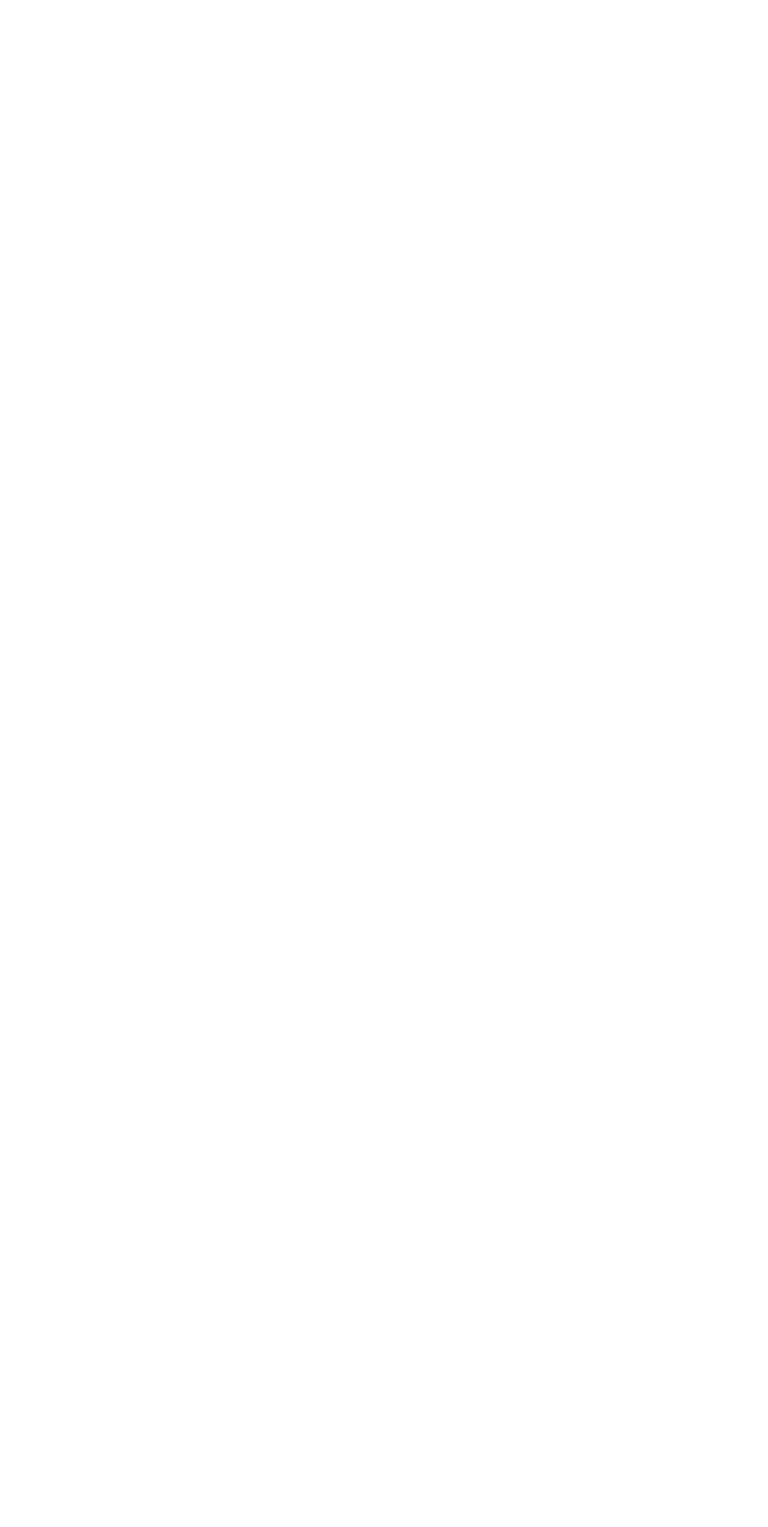
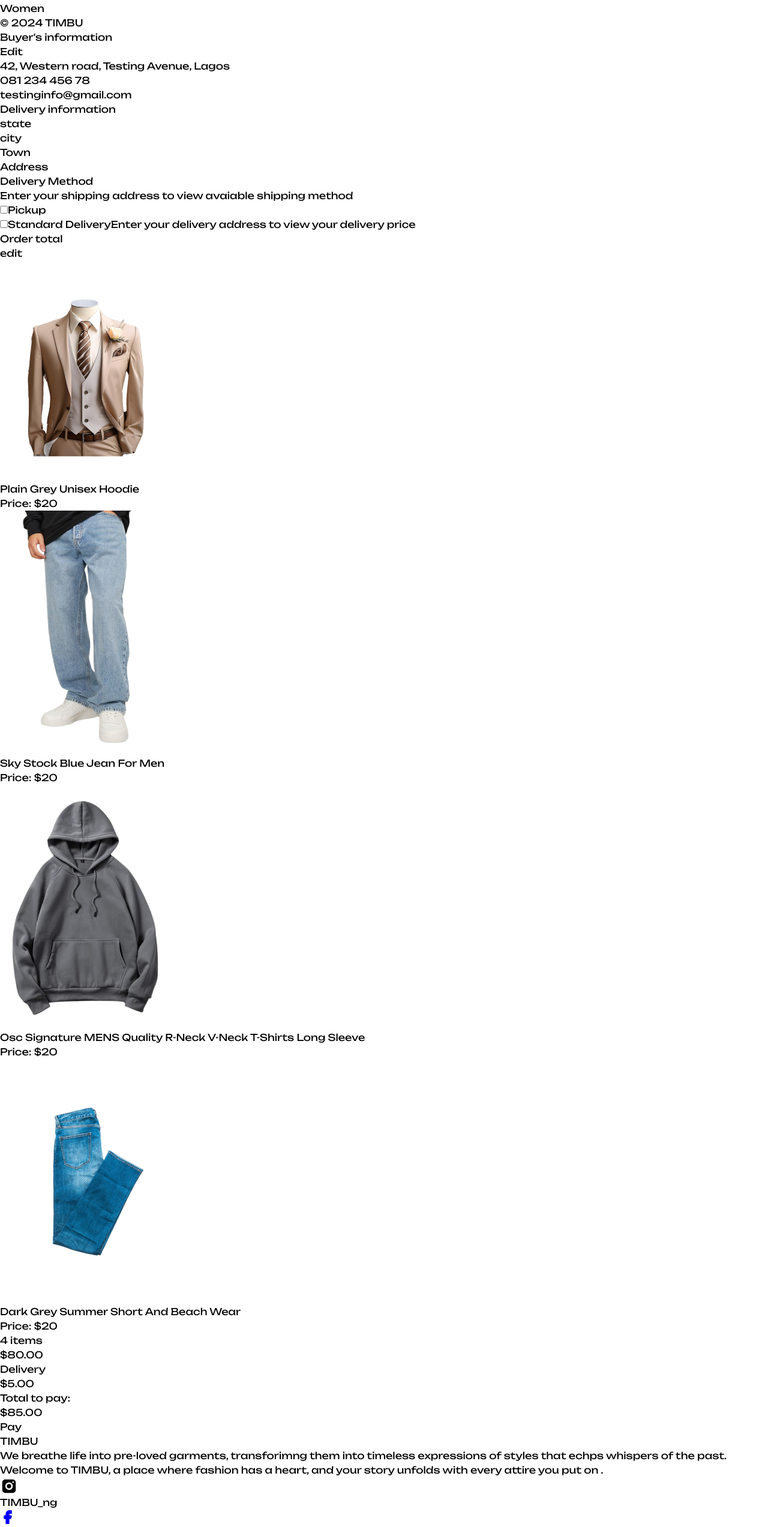
Before and after one commit to toonami2907/redux, a React (Vite) app: page /Checkout in a window 1280 px wide. Before the commit this address had no page. Shown: the part 234-2779 px from the top of the page at 60% size. Before the commit the page ends 800 px from the top, so only its background shows below. Built offline with nearby package versions, Linux system fonts and the light colour scheme.

Commit message:
monday update

```diff
--- a/src/Layout.jsx
+++ b/src/Layout.jsx
@@ -6,7 +6,7 @@
 
 export default function Layout() {
   return (
-    <div>
+    <div className='bg-gray-50'>
         <Navbar2/>
         <Outlet/>
         <Footer/>
--- /dev/null
+++ b/src/components/CheckCart.jsx
@@ -0,0 +1,36 @@
+import React from 'react'
+
+const Products = [
+    { name: "Plain Grey Unisex Hoodie", img: "/Rectangle 53 (1).png" },
+    { name: "Sky Stock Blue Jean For Men", img: "/Rectangle 53.png" },
+    {
+      name: "Osc Signature MENS Quality  R-Neck V-Neck T-Shirts Long Sleeve",
+      img: "/WIDE-LEG WOOL TROUSERS 1 (1).png",
+    },
+    {
+      name: "Dark Grey Summer Short And Beach Wear",
+      img: "/WIDE-LEG WOOL TROUSERS 2 (2).png",
+    },]
+export default function CheckCart() {
+  return (
+    <div>
+        {Array.isArray(Products) && Products.map((item, idx)=> (
+            <li key={idx} className="py-6 flex space-x-6">
+            <img
+              src={item.img}
+              alt=""
+              className="flex-none w-24 h-24 object-center object-cover bg-gray-100 rounded-md"
+            />
+            <div className="flex-auto">
+              <div className="space-y-1 sm:flex sm:items-start sm:justify-between sm:space-x-6">
+                <div className="flex-auto flex flex-col justify-center text-sm font-medium space-y-1">
+                  <h3 className="text-gray-600 text-xs">{item.name}</h3>
+                  <p className="text-gray-900 text-sm">Price: $20</p>
+                </div>
+              </div>
+            </div>
+          </li>
+        ))}
+    </div>
+  )
+}
--- /dev/null
+++ b/src/components/DeliveryInfo.jsx
@@ -0,0 +1,49 @@
+import React from 'react'
+
+export default function DeliveryInfo() {
+  return (
+    <div>
+         <div className="w-full  px-5 py-5 rounded-sm shadow-sm bg-white">
+              <h1 className="font-semibold">Delivery information</h1>
+              <form className="py-5 flex flex-col gap-5">
+                <div>
+                  <label htmlFor="state">state</label>
+                  <input
+                    type="text"
+                    id="state"
+                    name="state"
+                    className="w-full border-2 outline-none border-gray-700 h-8 px-3"
+                  />
+                </div>
+                <div>
+                  <label htmlFor="city">city</label>
+                  <input
+                    type="text"
+                    id="city"
+                    name="city"
+                    className="w-full border-2 outline-none border-gray-700 h-8 px-3"
+                  />
+                </div>
+                <div>
+                  <label htmlFor="Town">Town</label>
+                  <input
+                    type="text"
+                    id="Town"
+                    name="Town"
+                    className="w-full border-2 outline-none border-gray-700 h-8 px-3"
+                  />
+                </div>
+                <div>
+                  <label htmlFor="Address">Address</label>
+                  <input
+                    type="text"
+                    id="Address"
+                    name="Address"
+                    className="w-full border-2 outline-none border-gray-700 h-8 px-3 "
+                  />
+                </div>
+              </form>
+            </div>
+    </div>
+  )
+}
--- /dev/null
+++ b/src/components/DeliveryMethod.jsx
@@ -0,0 +1,27 @@
+import React from "react";
+
+export default function DeliveryMethod() {
+  return (
+    <div>
+      <div className="w-full  px-5 py-5 rounded-sm shadow-sm bg-white">
+        <h1 className="font-semibold">Delivery Method</h1>
+        <div className="py-2 text-gray-700 text-xs">
+          <p>Enter your shipping address to view avaiable shipping method</p>
+          <ul className="py-5 flex flex-col gap-5">
+            <li className="flex items-center gap-5">
+              <input type="checkbox" className="rounded-full h-4 w-4" />
+              <span className="font-semibold">Pickup</span>
+            </li>
+            <li className="flex items-center gap-5">
+              <input type="checkbox" className="rounded-full h-4 w-4" />
+              <span className="flex flex-col">
+              <span className="font-semibold">Standard Delivery</span>
+              <span>Enter your delivery address to view your delivery price</span>
+              </span>
+            </li>
+          </ul>
+        </div>
+      </div>
+    </div>
+  );
+}
--- a/src/components/Footer.jsx
+++ b/src/components/Footer.jsx
@@ -1,41 +1,61 @@
-import { Facebook, Instagram } from 'lucide-react'
+import { ChevronDown, Facebook, Instagram } from 'lucide-react'
 import React from 'react'
+
+const Shop = [
+  {name: "Women"},
+  {name: "Men"},
+]
+const Customer_Support = [
+  {name: "FAQs"},
+  {name: "Shippings"},
+  {name: "Returns"},
+  {name: "Help and Contacts"},
+]
+const About = [
+  {name: "The story"},
+  {name: "Blog"},
+  {name: "Careers"},
+]
 
 const Footer = () => {
   return (
     <div className=' bg-gray-100 mt-2 px-5 py-10 md:px-10'>
-      <section className='grid grid-cols-2  md:grid-cols-3 gap-3 gap-y-5 lg:grid-cols-4'>
+      <section className='grid grid-cols-1  md:grid-cols-3 gap-3 gap-y-5 lg:grid-cols-4'>
         <div className='flex flex-col gap-2'>
           <h1 className="text-2xl LinkStyles font-['unbounded-bold'] text-black ">TIMBU</h1>
-          <div className='text-xs text-gray-600 flex flex-col gap-2 lg:gap-5 leading-relaxed'>
+          <div className='text-[10px]  text-gray-600 flex flex-col gap-2 lg:gap-5 leading-relaxed'>
             <p>We breathe life into pre-loved garments, transforimng them into timeless expressions of styles that echps whispers of the past.</p>
             <p>Welcome to TIMBU, a place where fashion has a heart, and your story unfolds with every attire you put on .</p>
           </div>
         </div>
-        <ul className='flex flex-col pl-10 lg:pl-0 gap-4 md:text-sm text-xs  font-bold text-gray-600 '>
-          <li className='font-["unbounded-bold"] text-black'>Shop</li>
-          <li>Women</li>
-          <li>Men</li>
-          <li>Unisex</li>
+         {/* ICONS */}
+      <ul className='mt-5 md:hidden gap-5 flex'>
+       <li className='flex text-black text-sm items-center gap-2'> <Instagram fill='black' size={30} color='white'/> <span>TIMBU_ng</span></li>
+       <li className='flex text-black text-sm items-center gap-2'> <Facebook fill='blue' size={25} color='blue'/> <span>TIMBU_ng</span></li>
+      </ul>
+        <ul className='flex flex-col  gap-4 md:text-sm text-xs  text-gray-600 border-y md:border-0 md:py-0 py-2 '>
+          <li className='Footer-li'>Shop <span className='md:hidden'><ChevronDown/></span></li>
+          {Array.isArray(Shop) && Shop.map((item, idx)=>(
+            <li key={idx} className='text-sm hidden md:block'>{item.name}</li>
+          ))}
         </ul>
-        <ul className='flex flex-col gap-4 md:text-sm text-xs font-bold text-gray-600 '>
-          <li className='font-["unbounded-bold"] text-black'>Customer support</li>
-          <li>FAQs</li>
-          <li>Shippings</li>
-          <li>Returns</li>
-          <li>Help and Contacts</li>
+        <ul className='Footer'>
+          <li className='Footer-li'>Customer support <span className='md:hidden'><ChevronDown/></span></li>
+          {Array.isArray(Customer_Support) && Customer_Support.map((item, idx)=>(
+            <li key={idx} className='text-sm hidden md:block'>{item.name}</li>
+          ))}
         </ul>
-        <ul className='flex flex-col gap-4 md:text-sm text-xs font-bold text-gray-600 '>
-          <li className='font-["unbounded-bold"] text-black'>About HIMBU</li>
-          <li>The story</li>
-          <li>Blog</li>
-          <li>Careers</li>
+        <ul className='Footer'>
+          <li className='Footer-li'>About HIMBU <span className='md:hidden'><ChevronDown/></span></li>
+          {Array.isArray(About) && About.map((item, idx)=>(
+            <li key={idx} className='text-sm hidden md:block'>{item.name}</li>
+          ))}
         </ul>
       </section>
       {/* ICONS */}
-      <ul className='mt-5 flex gap-5'>
-       <li className='flex text-black items-center gap-2'> <Instagram fill='black' size={30} color='white'/> <span>TIMBU_ng</span></li>
-       <li className='flex text-black items-center gap-2'> <Facebook fill='blue' size={25} color='blue'/> <span>TIMBU_ng</span></li>
+      <ul className='mt-5 md:flex gap-5 hidden'>
+       <li className='flex text-black text-sm items-center gap-2'> <Instagram fill='black' size={30} color='white'/> <span>TIMBU_ng</span></li>
+       <li className='flex text-black text-sm items-center gap-2'> <Facebook fill='blue' size={25} color='blue'/> <span>TIMBU_ng</span></li>
       </ul>
     </div>
   )
--- a/src/components/MiniFooter.jsx
+++ b/src/components/MiniFooter.jsx
@@ -2,7 +2,7 @@
 
 export default function MiniFooter() {
   return (
-    <div className='bg-white md:px-10 px-5 text-xs md:text-sm  py-5 flex md:flex-row flex-col justify-between'>
+    <div className='bg-white md:px-10 px-5 text-xs  py-5 flex md:flex-row flex-col justify-between'>
         <h1>&copy; 2024 TIMBU</h1>
         <ul className='flex gap-3'>
             <li>Privacy Policy</li>
--- a/src/index.css
+++ b/src/index.css
@@ -8,6 +8,18 @@
     font-family:  "unbounded";
     list-style-type: none;
 }
+@layer utilities {
+    .Footer{
+        @apply flex flex-col gap-2 md:text-sm text-xs  text-gray-600 border-b md:border-0 md:pb-0 pb-2
+    }
+    .Footer-li{
+        @apply font-["unbounded-bold"] flex items-center justify-between text-gray-700
+    }
+
+}
+
+
+
 
 
 @font-face {
--- a/src/main.jsx
+++ b/src/main.jsx
@@ -5,6 +5,7 @@
 import { BrowserRouter, Routes, Route, Navigate } from "react-router-dom";
 import Layout from "./Layout.jsx";
 import Women from "./pages/Women.jsx";
+import Checkout from "./pages/Checkout.jsx";
 
 const AppRoutes = () => {
   return (
@@ -12,6 +13,7 @@
       <Route path="/" element={<Layout />}>
         <Route path="/" index element={<App />} />
         <Route path="/Women" index element={<Women />} />
+        <Route path="/Checkout" index element={<Checkout />} />
       </Route>
     </Routes>
   );
--- /dev/null
+++ b/src/pages/Checkout.jsx
@@ -0,0 +1,55 @@
+import React from "react";
+import DeliveryInfo from "../components/DeliveryInfo";
+import DeliveryMethod from "../components/DeliveryMethod";
+import Cart from "../components/Cart";
+import CheckCart from "../components/CheckCart";
+
+export default function Checkout() {
+  return (
+    <div className="md:px-10 px-5 py-5">
+      <section className="h-screen w-full py-2 flex items-center justify-center">
+        <div className="lg:w-[90%] w-full max-h-screen lg:h-screen h-[90%] overflow-y-auto mx-auto grid lg:grid-cols-3 grid-cols-1 gap-4">
+          <div className="h-full lg:col-span-2 w-full flex flex-col gap-2 text-sm">
+            <div className="w-full px-5 py-5 rounded-sm shadow-sm bg-white">
+              <div className="flex justify-between text-sm">
+                <h1 className="font-semibold">Buyer's information</h1>
+                <p>Edit</p>
+              </div>
+              <div className="py-2 text-gray-700 text-xs">
+                <p>42, Western road, Testing Avenue, Lagos</p>
+                <p className="py-1">081 234 456 78</p>
+                <p>testinginfo@gmail.com</p>
+              </div>
+            </div>
+            <DeliveryInfo />
+            <DeliveryMethod />
+          </div>
+          <div className="lg:col-span-1 w-full lg:h-[600px] flex flex-col justify-between shadow-sm bg-white px-2 py-5">
+            <div className="flex justify-between text-sm py-2">
+              <h1 className="font-semibold">Order total</h1>
+              <p>edit</p>
+            </div>
+            <div className="lg:max-h-full h-full lg:h-[350px] lg:overflow-y-auto ">
+              <CheckCart />
+            </div>
+            <section className=" border-b-2 md:border-t-2 py-3 flex gap-5 flex-col border-gray-200">
+              <div className="flex justify-between text-xs text-gray-700 py-2">
+                <p>4 items</p>
+                <p>$80.00</p>
+              </div>
+              <div className="flex justify-between text-xs text-gray-700 ">
+                <p>Delivery</p>
+                <p>$5.00</p>
+              </div>
+            </section>
+            <div className="flex justify-between text-sm font-bold py-5 ">
+                <p>Total to pay:</p>
+                <p>$85.00</p>
+            </div>
+            <button className="bg-black text-white w-full py-2">Pay</button>
+          </div>
+        </div>
+      </section>
+    </div>
+  );
+}
```
Also changed, not shown: src/components/Cart.jsx (+6 -4 lines), src/components/Navbar2.jsx (+3 -5 lines).
